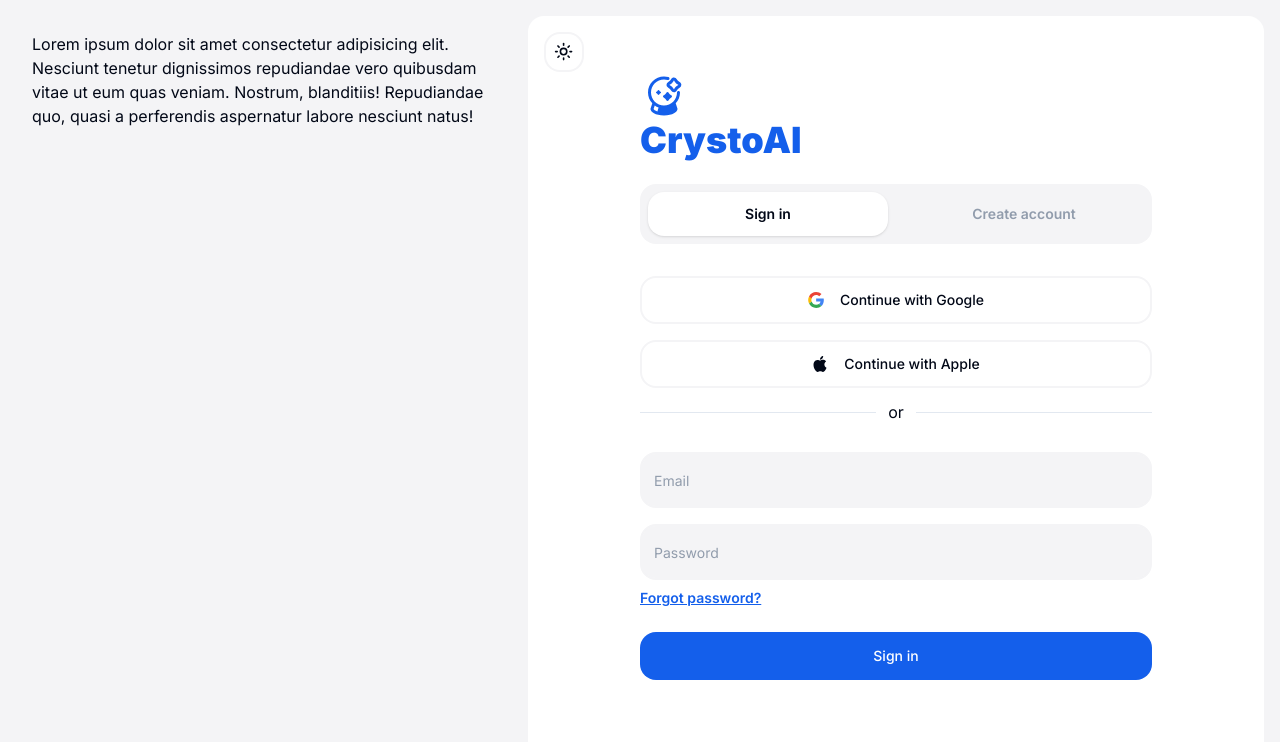
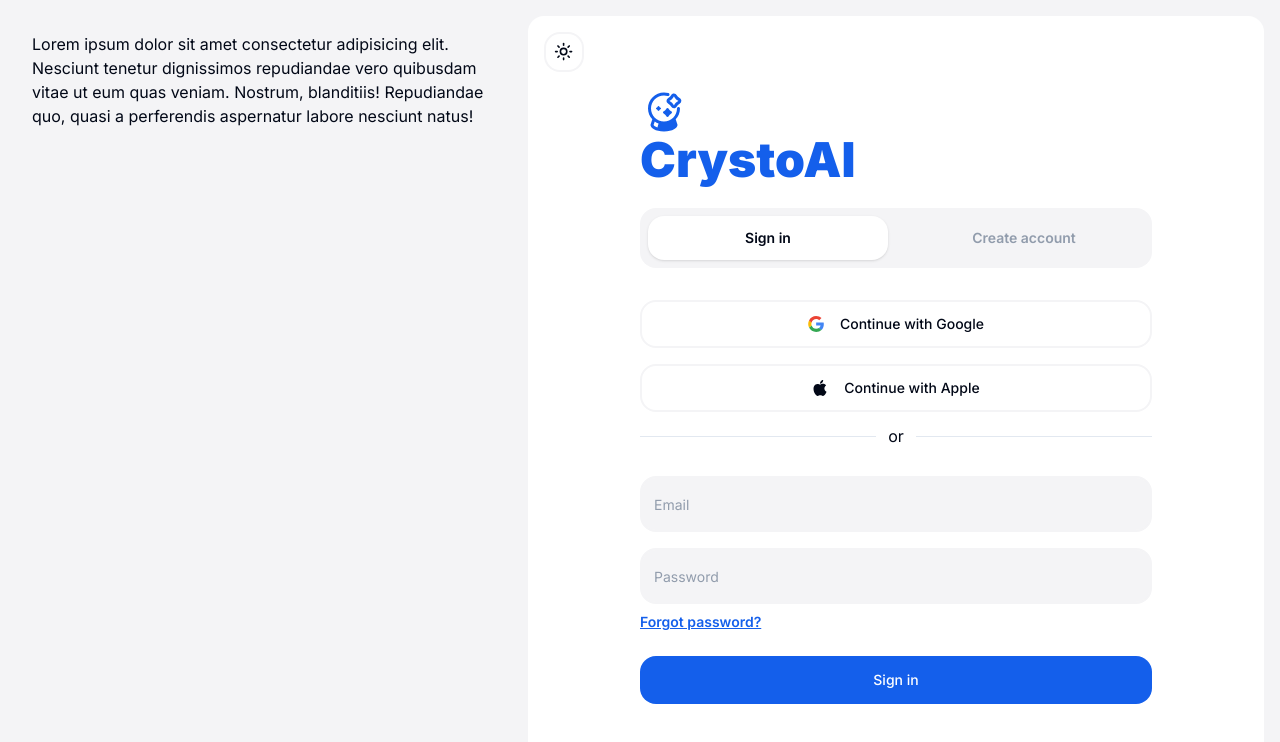
Before and after one commit to hessamkhoobkar/CrystoAI, a Next.js app: page /sign-in in a window 1280 px wide. Shown: the top 742 px of the page. Built offline with nearby package versions, Linux system fonts and the light colour scheme.

Commit message:
update form layout - center form

```diff
--- a/app/(Auth)/sign-in/page.tsx
+++ b/app/(Auth)/sign-in/page.tsx
@@ -12,21 +12,20 @@
 import { CrystoAILogo } from "@/assets/icons/crystoAI";
 
 export const metadata: Metadata = {
-  title: "Sign In Page",
-  description: "CrystoAI theme",
+  title: "CrystoAI | Sign In Page",
 };
 
 export default function SignInPage() {
   return (
-    <main className="">
-      <div>
+    <main className="w-full h-full flex flex-col justify-center">
+      <div className="w-full">
         <TempThemeToggle />
       </div>
 
-      <div className="w-full max-w-lg mx-auto">
-        <div>
+      <div className="w-full max-w-lg mx-auto h-full flex flex-col justify-center">
+        <div className="-mt-12">
           <CrystoAILogo className="w-12 h-12 text-primary" />
-          <h1 className="text-4xl font-black mb-6 text-primary">CrystoAI</h1>
+          <h1 className="text-5xl font-black mb-6 text-primary">CrystoAI</h1>
         </div>
 
         <div className="bg-background p-2 rounded-2xl flex gap-4 mb-8">
```
